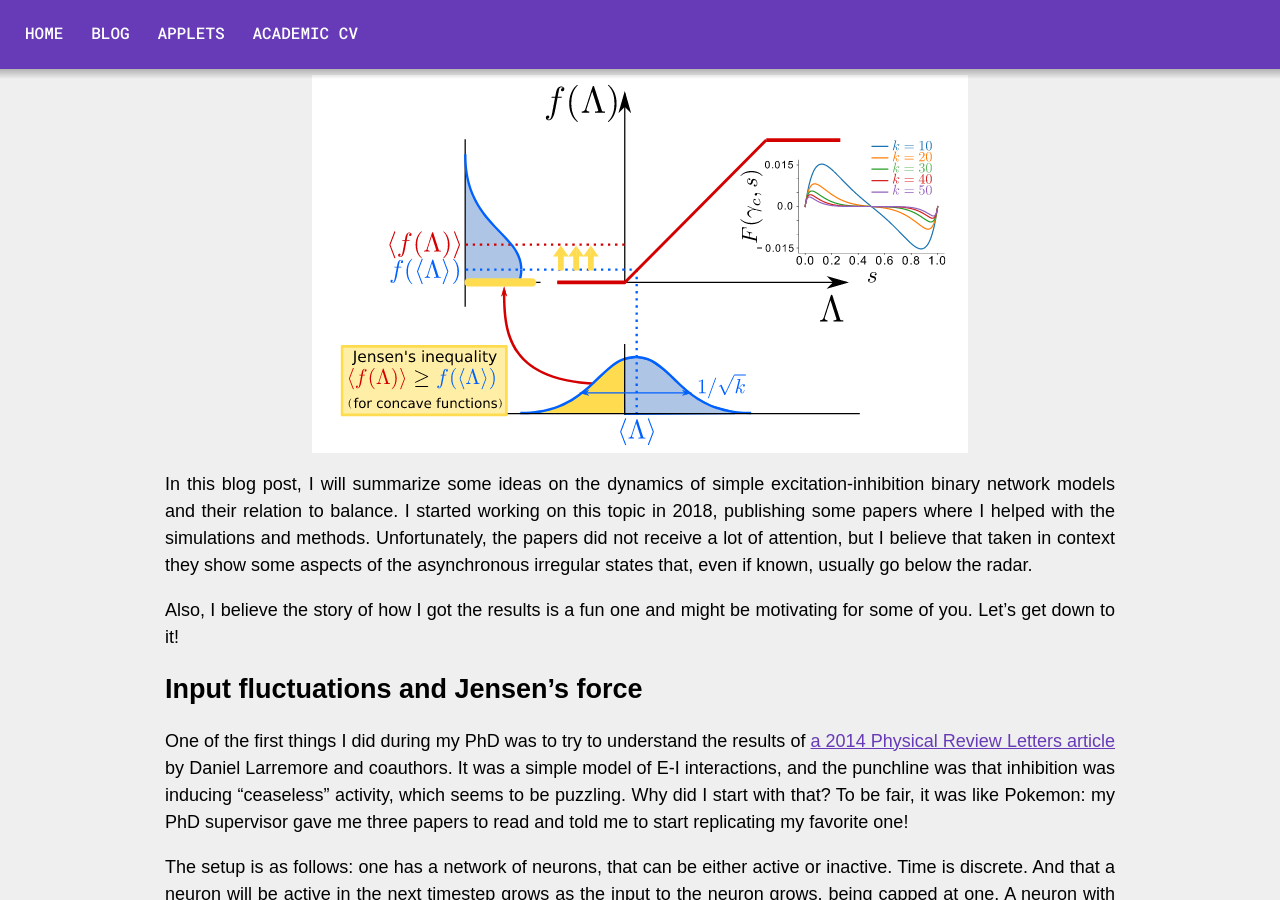
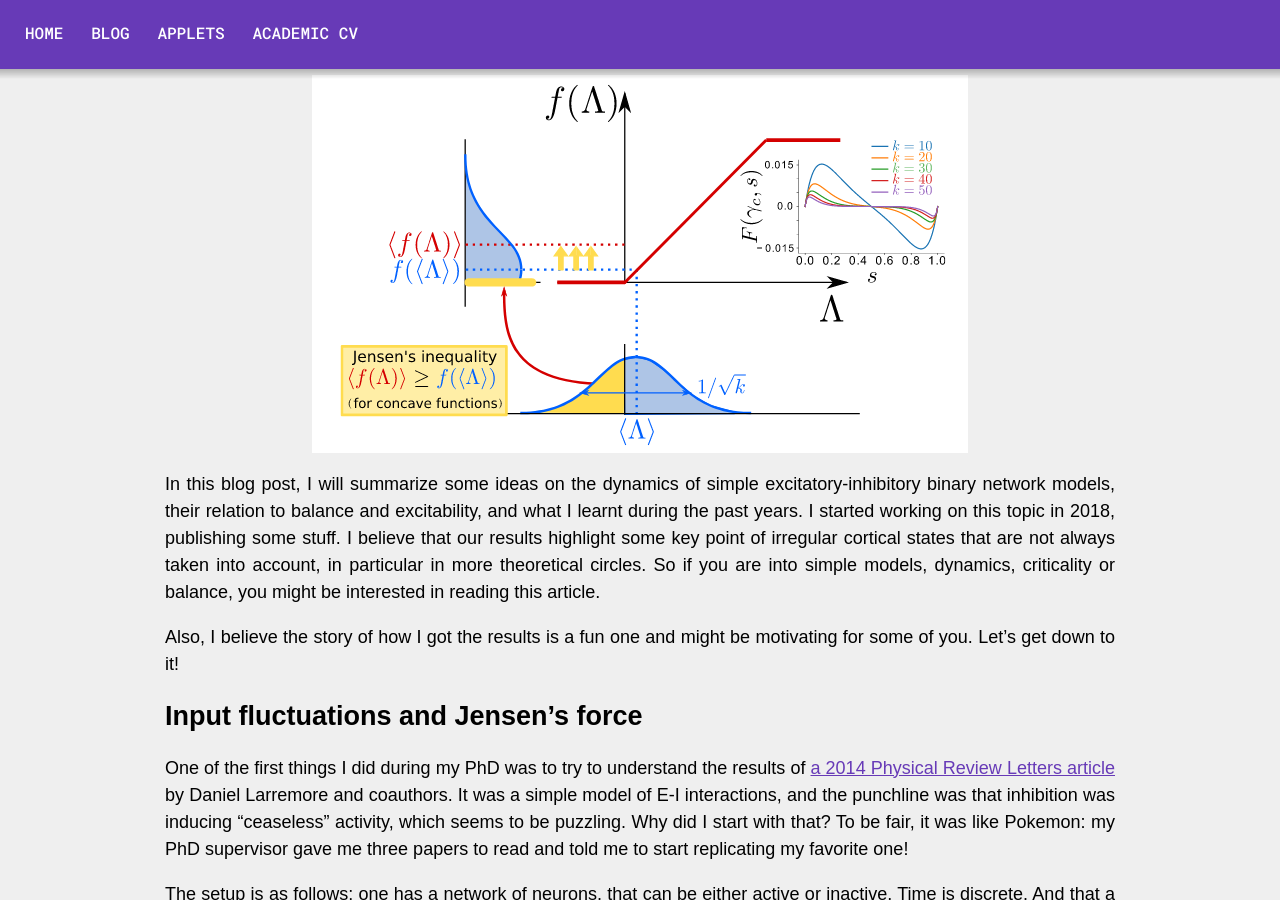
Before and after one commit to VictorSeven/VictorSeven.github.io, a Jekyll site: the page built from _posts/2023/2023-10-5-wilsoncowan.md, in a window 1280 px wide and 900 px high. Built offline with Jekyll 4.4.1, drawn with Linux system fonts in a browser that asks for light colours; formulas are drawn with MathJax 3.

Commit message:
Improve intro

```diff
--- a/_posts/2023/2023-10-5-wilsoncowan.md
+++ b/_posts/2023/2023-10-5-wilsoncowan.md
@@ -12,7 +12,7 @@ head_image: "/images/2023/jensen.png"
 ---
 
 
-In this blog post, I will summarize some ideas on the dynamics of simple excitation-inhibition binary network models and their relation to balance. I started working on this topic in 2018, publishing some papers where I helped with the simulations and methods. Unfortunately, the papers did not receive a lot of attention, but I believe that taken in context they show some aspects of the asynchronous irregular states that, even if known, usually go below the radar.
+In this blog post, I will summarize some ideas on the dynamics of simple excitatory-inhibitory binary network models, their relation to balance and excitability, and what I learnt during the past years. I started working on this topic in 2018, publishing some stuff. I believe that our results highlight some key point of irregular cortical states that are not always taken into account, in particular in more theoretical circles. So if you are into simple models, dynamics, criticality or balance, you might be interested in reading this article.
 
 Also, I believe the story of how I got the results is a fun one and might be motivating for some of you. Let's get down to it!
 
```
